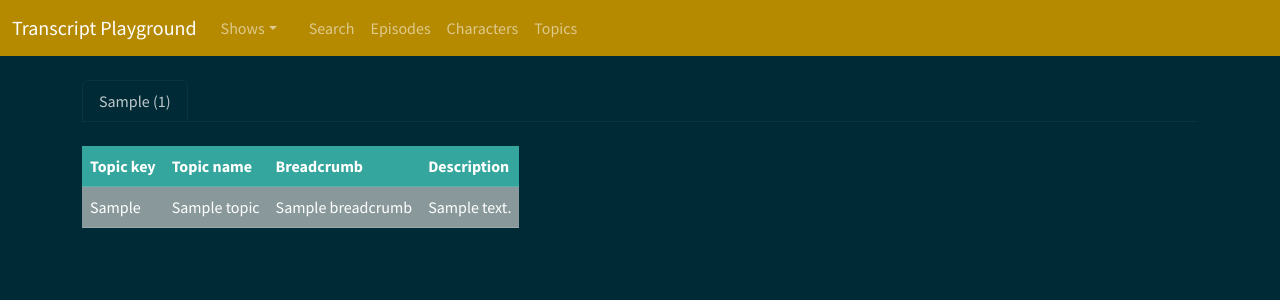
After one commit to dannynoonan/transcript-playground, a Python web app: template app/templates/topicListing.html in a window 1280 px wide, after a click that opens the changed part. The commit adds this page. Shown: the top 300 px of the page. Run offline with Jinja, Linux system fonts and the light colour scheme; the template is opened without the code that fills it: most values are stand-ins (such as "Sample title", 1, 10 or a date in 2020).

Commit message:
add topic 'mappings' (vector search results) to episode pages, add bare bones topic listing web endpoint and web page

```diff
--- a/app/nlp/embeddings_factory.py
+++ b/app/nlp/embeddings_factory.py
@@ -84,7 +84,7 @@ def load_keyed_vectors(vendor: str, version: str) -> KeyedVectors:
 #     return data
 
 
-def calculate_embeddings(token_arr: list, model_vendor: str, model_version: str) -> (list, list, list):
+def calculate_embeddings(token_arr: list, model_vendor: str, model_version: str) -> tuple[list, list, list]:
     print('------------------------------------------------------------------------------------')
     print(f'begin calculate_embeddings for model_vendor={model_vendor} model_version={model_version} token_arr={token_arr}')
 
@@ -111,7 +111,7 @@ def calculate_embeddings(token_arr: list, model_vendor: str, model_version: str)
     return embedding_avg.tolist(), tokens_processed, tokens_failed
 
 
-def generate_openai_embeddings(input_text: str, model_version: str) -> (list, int, int):
+def generate_openai_embeddings(input_text: str, model_version: str) -> tuple[list, int, int]:
     print('------------------------------------------------------------------------------------')
     print(f'begin generate_openai_embeddings for model_version={model_version}')
 
--- a/app/show_metadata.py
+++ b/app/show_metadata.py
@@ -48,7 +48,7 @@ show_metadata = {
         #     'Default': 'Default'
         # }
         'regular_cast': ['PICARD', 'RIKER', 'WORF', 'DATA', 'LAFORGE', 'TROI', 'CRUSHER', 'COMPUTER', 'WESLEY', "O'BRIEN", 'GUINAN', 'TASHA', 'PULASKI'],
-        'recurring_cast': ['OGAWA', 'Q', 'ALEXANDER', 'RO', 'KEIKO', 'LWAXANA', 'BARCLAY', 'LORE', 'GOWRON', 'RAGER', 'FELTON', 'GATES']
+        'recurring_cast': ['OGAWA', 'Q', 'ALEXANDER', 'RO', 'KEIKO', 'LWAXANA', 'BARCLAY', 'LORE', 'GOWRON', 'RAGER', 'FELTON', 'GATES'],
     }
 }
 
@@ -57,6 +57,9 @@ WIKIPEDIA_DOMAIN = 'https://en.wikipedia.org/wiki/'
 
 GOT_SCENE_CHANGE_PREFIXES = ['CUT TO: ', 'EXT. ', 'INT. ']
 TNG_CAPTAINS_LOG_PREFIX = "captain's log"
+
+TOPIC_GROUPINGS = ['universalGenres', 'universalGenresGpt35', 'focusedGpt35']
+# TOPIC_GROUPINGS = ['universal', 'universalGpt35', 'focusedGpt35']
 
 
 show_ontology = {
--- a/app/templates/base.html
+++ b/app/templates/base.html
@@ -38,6 +38,9 @@
                     <li class="nav-item">
                         <a class="nav-link {% if tdata['header'] == 'character' %}active{% endif %}" href="/web/character_listing/{{ tdata['show_key'] }}">Characters</a>
                     </li>
+                    <li class="nav-item">
+                        <a class="nav-link {% if tdata['header'] == 'topic' %}active{% endif %}" href="/web/topic_listing/{{ tdata['show_key'] }}">Topics</a>
+                    </li>
                 </ul>
                 <!-- <form class="d-flex">
                     <input class="form-control me-sm-2" type="search" placeholder="Search">
--- /dev/null
+++ b/app/templates/topicListing.html
@@ -0,0 +1,59 @@
+{% extends "base.html" %}
+
+{% block title %}
+    <title>{{ tdata['show_key'] }} topics</title>
+{% endblock %}
+
+{% block content %}
+	<div class="container">
+        <br/>
+
+        <!-- begin topic listings -->
+        <form action="/web/topic_listing/{{ tdata['show_key'] }}" method="GET">
+            <nav>
+                <div class="nav nav-tabs" id="nav-tab" role="tablist">
+                {% for topic_grouping, topics in tdata['topic_groupings'].items() %}
+                    <button class="nav-link{% if tdata['selected_topic_grouping']=='{{ topic_grouping }}' %} active{% endif %}" id="nav-{{ topic_grouping }}-tab" data-bs-toggle="tab" data-bs-target="#nav-{{ topic_grouping }}" type="button" role="tab" aria-controls="nav-{{ topic_grouping }}" aria-selected="true">
+                        {{ topic_grouping }} ({{ topics|length }})
+                    </button>
+                {% endfor %}
+                </div>
+            </nav>
+            <br/>
+            <div class="tab-content" id="nav-tabContent">
+            {% for topic_grouping, topics in tdata['topic_groupings'].items() %}
+                <div class="tab-pane fade{% if tdata['selected_topic_grouping']=='{{ topic_grouping }}' %} show active{% endif %}" id="nav-{{ topic_grouping }}" role="tabpanel" aria-labelledby="nav-{{ topic_grouping }}-tab">
+                    <div class="col-10">
+                        <table class="table table-hover table-striped table-fit">
+                            <thead>
+                                <tr class="table-success">
+                                    <th scope="col">Topic key</th>
+                                    <th scope="col">Topic name</th>
+                                    <th scope="col">Breadcrumb</th>
+                                    <th scope="col">Description</th>
+                                  </tr>
+                            </thead>
+                            <tbody>
+                                {% for topic in topics %}
+                                <tr class="table-secondary">
+                                    <td>{{ topic['topic_key'] }}</td>
+                                    <td>{{ topic['name'] }}</td>
+                                    <td>{{ topic['breadcrumb'] }}</td>
+                                    <td>{{ topic['description'] }}</td>
+                                </tr>
+                                {% endfor %}
+                            </tbody>
+                        </table>
+                    </div>
+                </div>
+            {% endfor %}
+            </div>
+            <br/>
+        </form>
+        <br/>
+        <!-- end topic listings -->
+
+    </div>
+
+</div>
+{% endblock %}
```
Also changed, not shown: app/templates/episode.html (+32 -0 lines), app/web/web_router.py (+29 -1 lines).
